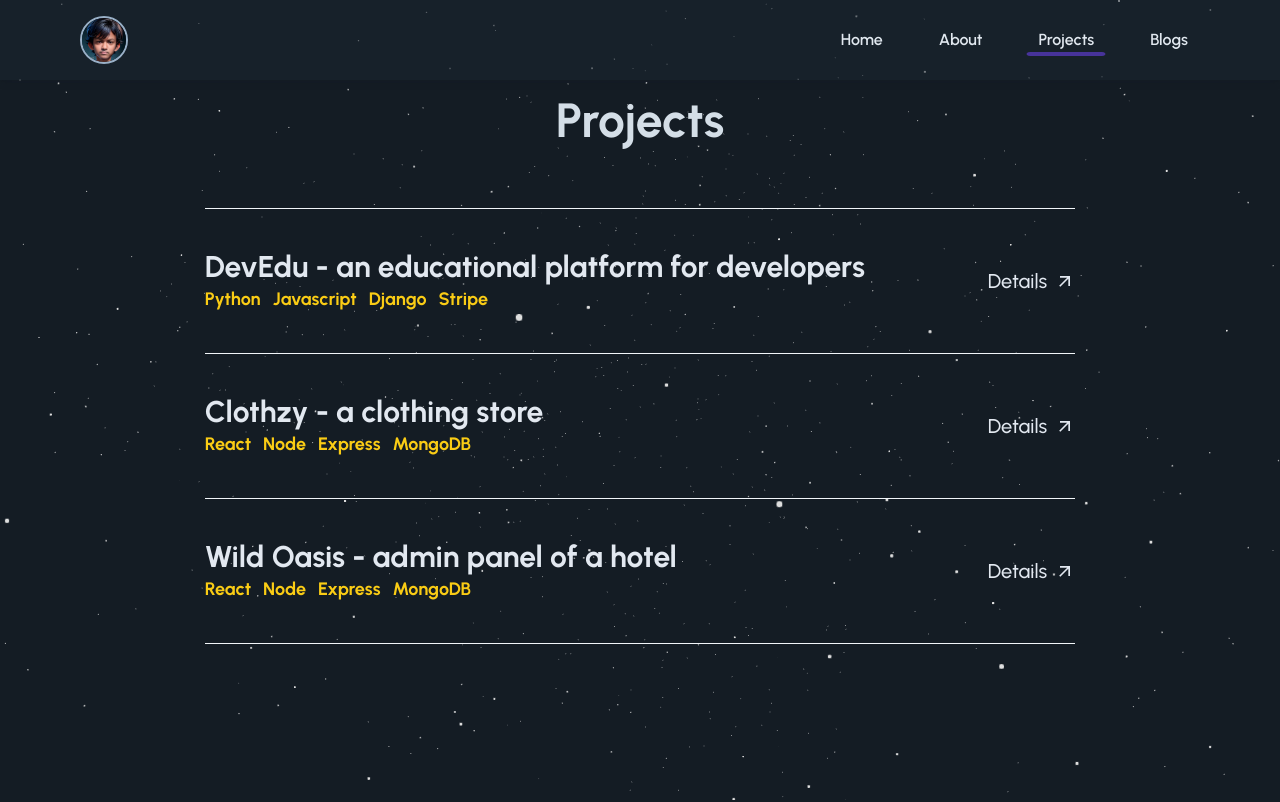
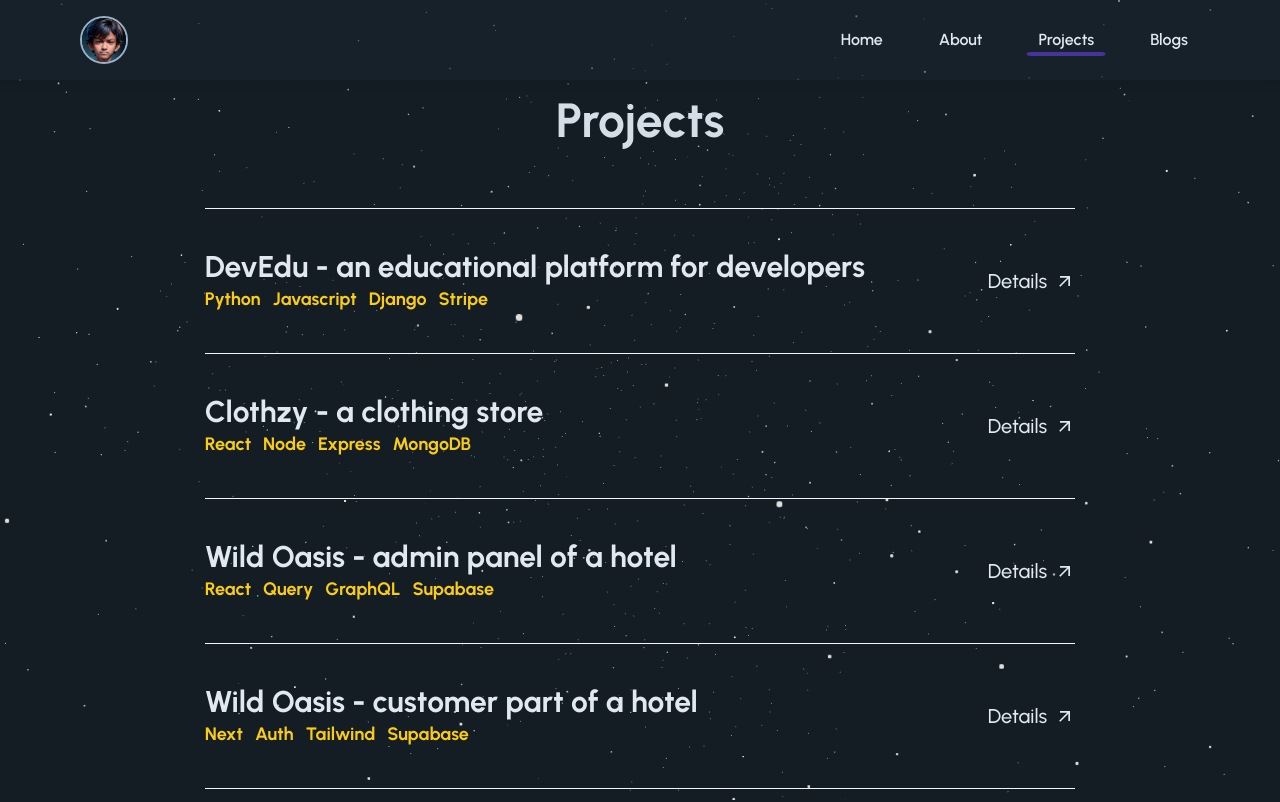
Before and after one commit to Zahidul-Turja/zahidul-turja-portfolio, a Next.js app: page /projects in a window 1280 px wide. Shown: the top 802 px of the page. Built offline with nearby package versions, Linux system fonts and the light colour scheme.

Commit message:
Projects info added

```diff
--- a/public/data/data.js
+++ b/public/data/data.js
@@ -184,30 +184,29 @@ export const ProjectItems = [
     image: "/project-images/wild-oasis-admin.png",
     imageHover: "/project-images/hover-wild-oasis-admin.png",
     description:
-      "Clothzy is a dummy e-commerce application developed as a learning project with guidance from YouTube tutorials. Built using React for the frontend and Node.js for the backend, the application allows users to create and manage their own clothing collections. The project was deployed on Render for hosting.",
+      "Wild Oasis is a hotel management system, designed to streamline administrative tasks for hotel staff. This web application serves as the admin interface, allowing the receptionist to efficiently add, edit, and delete rooms for customers upon arrival. The system simplifies operations by not requiring online payments, providing a convenient solution for managing bookings. It features multiple filters and sorting options, enabling staff to view room availability over various time periods, such as the last 7 or 90 days.The project was built using React.js for the frontend, React Query for data management, GraphQL, Styled Components for styling, and Supabase for the backend. It was deployed on Vercel, with the backend utilizing the free tier of Supabase. This guided project was developed with the help of online tutorials.",
     links: {
-      youtube: "https://www.youtube.com/watch?v=0HRVl44h4do",
-      github: "https://github.com/Zahidul-Turja/mern-e-comm",
-      live: "https://mern-e-comm-i0h0.onrender.com/",
+      youtube: "https://youtu.be/QokF-RoPCpQ?si=Tze1EIIWny-DcHLk",
+      github: "https://github.com/Zahidul-Turja/wild-oasis-hotel-management",
+      live: "https://wild-oasis-hotel-management.vercel.app/dashboard",
     },
-    techStack: [
-      "React",
-      "Node",
-      "Express",
-      "MongoDB",
-      "Redis",
-      "Stripe",
-      "Tailwind",
-    ],
-    tags: [
-      "React",
-      "Node",
-      "Express",
-      "MongoDB",
-      "Redis",
-      "Stripe",
-      "Tailwind",
-    ],
+    techStack: ["React", "Query", "GraphQL", "Supabase"],
+    tags: ["React", "Query", "GraphQL", "Supabase"],
+  },
+  {
+    id: "wild-oasis-customer",
+    title: "Wild Oasis - customer part of a hotel",
+    image: "/project-images/wild-oasis-customer.png",
+    imageHover: "/project-images/hover-wild-oasis-customer.png",
+    description:
+      "Wild Oasis is a hotel management system, specifically designed as the customer-facing web application for a hotel. It enables users to browse available rooms, check real-time availability, and make bookings without conflicts. Customers can also log in seamlessly using their Google accounts. The project was built using Next.js for the framework, Auth.js for authentication, TailwindCSS for styling, and Supabase for database management. This guided project was developed with the help of online tutorials.",
+    links: {
+      youtube: "https://youtu.be/OSnr-s6iF4s?si=80g4dCNrf9dGKRyW",
+      github: "https://github.com/Zahidul-Turja/wild-oasis-customer-side",
+      live: "https://wild-oasis-for-guest.vercel.app/",
+    },
+    techStack: ["Next", "Auth", "Tailwind", "Supabase"],
+    tags: ["Next", "Auth", "Tailwind", "Supabase"],
   },
 ];
 
@@ -282,4 +281,54 @@ export const Projects = {
       live: "https://mern-e-comm-i0h0.onrender.com/",
     },
   },
+
+  "wild-oasis-admin": {
+    title: "Wild Oasis",
+    subtitle: "admin panel of a hotel",
+    date: "2022-01-01",
+    tags: ["React", "Query", "GraphQL", "Supabase"],
+    image: "/project-images/wild-oasis-admin.png",
+    video: "https://youtu.be/QokF-RoPCpQ?si=Tze1EIIWny-DcHLk",
+    description:
+      "Wild Oasis is a hotel management system, designed to streamline administrative tasks for hotel staff. This web application serves as the admin interface, allowing the receptionist to efficiently add, edit, and delete rooms for customers upon arrival. The system simplifies operations by not requiring online payments, providing a convenient solution for managing bookings. It features multiple filters and sorting options, enabling staff to view room availability over various time periods, such as the last 7 or 90 days.The project was built using React.js for the frontend, React Query for data management, GraphQL, Styled Components for styling, and Supabase for the backend. It was deployed on Vercel, with the backend utilizing the free tier of Supabase. This guided project was developed with the help of online tutorials.",
+    features: [
+      "Supabase authentication for secure admin login.",
+      "Full CRUD functionality for managing rooms.",
+      "Reservation status tracking to avoid booking conflicts.",
+      "Visual transaction graphs for insights into hotel operations.",
+      "Pagination for easy navigation through data.",
+      "Multiple options for sorting and filtering, such as checking room availability over the last 7 or 90 days.",
+    ],
+    technologies: ["React", "Query", "GraphQL", "Supabase"],
+    links: {
+      youtube: "https://youtu.be/QokF-RoPCpQ?si=Tze1EIIWny-DcHLk",
+      github: "https://github.com/Zahidul-Turja/wild-oasis-hotel-management",
+      live: "https://wild-oasis-hotel-management.vercel.app/dashboard",
+    },
+  },
+
+  "wild-oasis-customer": {
+    title: "Wild Oasis",
+    subtitle: "customer part of a hotel",
+    date: "2022-01-01",
+    tags: ["Next", "Auth", "Tailwind", "Supabase"],
+    image: "/project-images/wild-oasis-customer.png",
+    video: "https://youtu.be/OSnr-s6iF4s?si=80g4dCNrf9dGKRyW",
+    description:
+      "Wild Oasis is a hotel management system, specifically designed as the customer-facing web application for a hotel. It enables users to browse available rooms, check real-time availability, and make bookings without conflicts. Customers can also log in seamlessly using their Google accounts. The project was built using Next.js for the framework, Auth.js for authentication, TailwindCSS for styling, and Supabase for database management. This guided project was developed with the help of online tutorials.",
+    features: [
+      "Google Sign-in with Auth.js for secure and convenient admin access.",
+      "Ability to search through cabins quickly.",
+      "Filter rooms using various parameters, such as availability over the last 7 or 90 days.",
+      "Option to book or reserve rooms for available dates only, preventing double bookings.",
+      "Detailed information on all reservations, providing full visibility for staff.",
+      "Ability to add additional services, such as breakfast, during the reservation process.",
+    ],
+    technologies: ["Next", "Auth", "Tailwind", "Supabase"],
+    links: {
+      youtube: "https://youtu.be/OSnr-s6iF4s?si=80g4dCNrf9dGKRyW",
+      github: "https://github.com/Zahidul-Turja/wild-oasis-customer-side",
+      live: "https://wild-oasis-for-guest.vercel.app/",
+    },
+  },
 };
```
